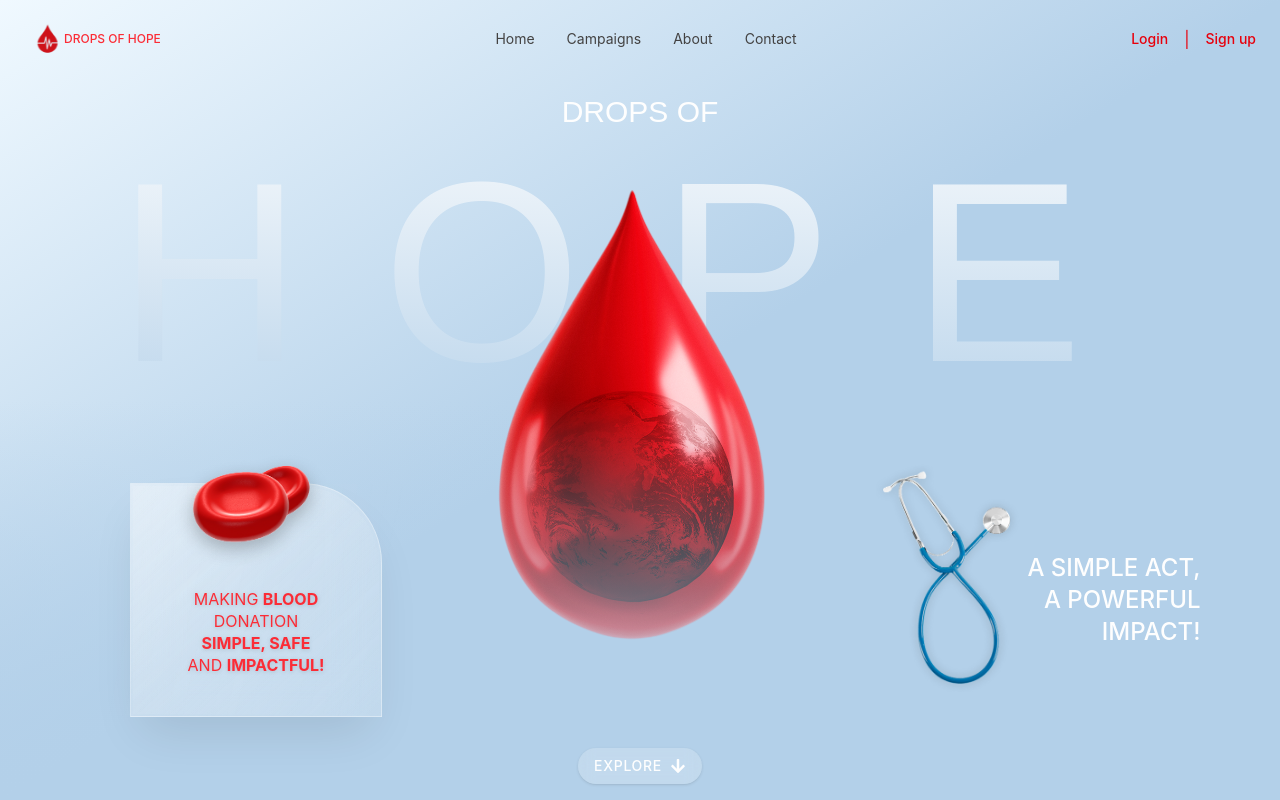
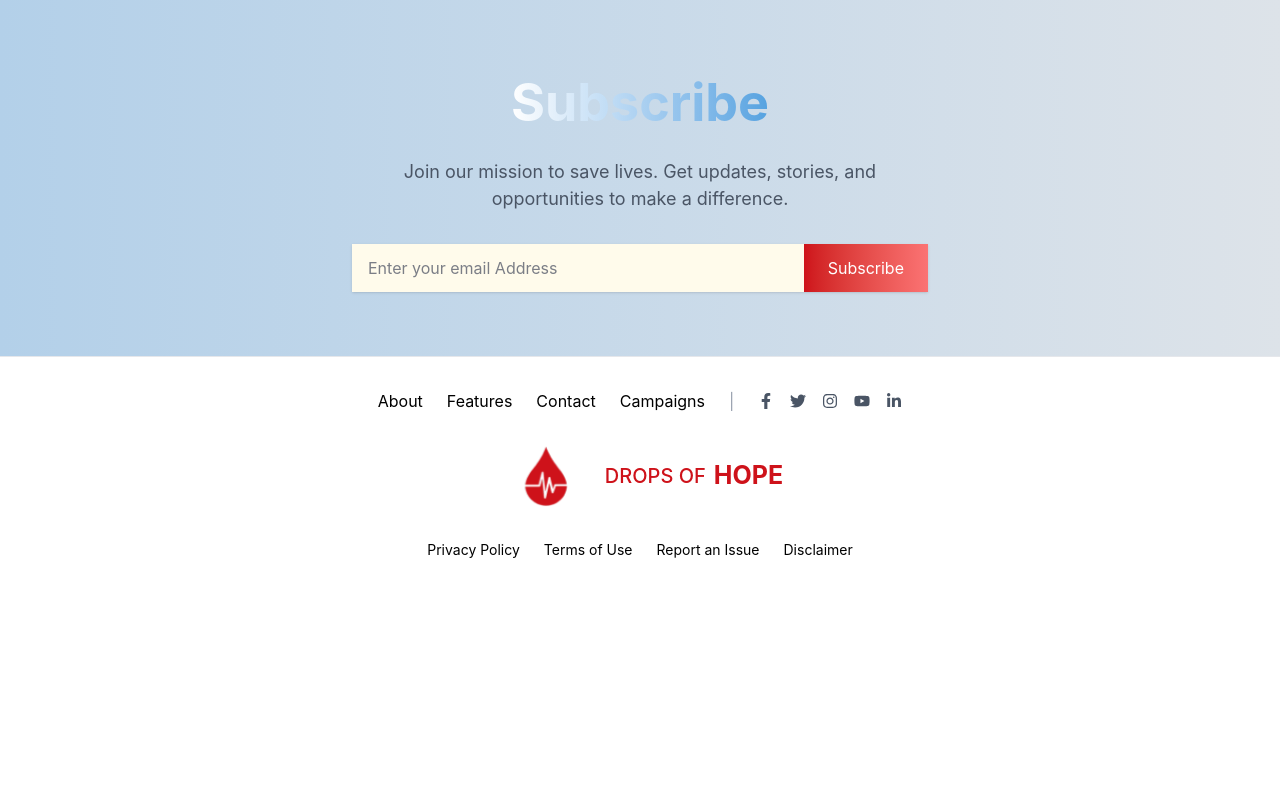
Before and after one commit to Drops-of-Hope/doh_web_frontend, a Next.js app: page / in a window 1280 px wide. Shown: the top 800 px of the page. Built offline with nearby package versions, Linux system fonts and the light colour scheme.

Commit message:
feat:Footer implementation

```diff
--- a/src/app/page.tsx
+++ b/src/app/page.tsx
@@ -1,14 +1,16 @@
-import { Hero, NavBar } from "@/components";
+import { Hero, NavBar, Footer } from "@/components";
 
 export default function Home() {
 
   return (
     <main>
-      <NavBar />
+      {/* <NavBar />
       <Hero />
       <div id="section-1" className="h-[100vh] flex flex-col items-center justify-center">
         next section to test the hero button scrollable function
-      </div>
+      </div> */}
+
+      <Footer />
     </main>
   );
 }
--- a/src/components/index.ts
+++ b/src/components/index.ts
@@ -7,6 +7,7 @@ import MobileMenu from "./organisms/MobileMenu";
 import Logo from "./atoms/Logo";
 import StatCard from "./molecules/StatCard";
 import DonationBanner  from "./organisms/DonationBanner";
+import Footer from "./organisms/Footer";
 
 export {
     Button,
@@ -17,5 +18,6 @@ export {
     MobileMenu,
     Logo,
     StatCard,
-    DonationBanner
+    DonationBanner,
+    Footer
 }
--- /dev/null
+++ b/src/components/organisms/Footer.tsx
@@ -0,0 +1,82 @@
+import React from 'react';
+import Image from 'next/image';
+import {
+  FaFacebookF,
+  FaTwitter,
+  FaInstagram,
+  FaYoutube,
+  FaLinkedinIn,
+} from 'react-icons/fa';
+
+export default function Footer() {
+  return (
+    <div className="w-full">
+      {/* Subscribe Section */}
+      <section className="bg-gradient-to-r from-[#B3D0E9] to-[#DDE3E9] text-center py-16 px-4">
+        <h2 className="text-[52px] font-bold mb-4">
+        <span className="bg-gradient-to-r from-[#FFFFFF] to-[#55A2E0] bg-clip-text text-transparent font-Roboto">
+            Subscribe
+        </span>
+        </h2>
+        <p className="text-gray-600 max-w-xl mx-auto mb-8 text-[18px] font-Roboto">
+          Join our mission to save lives. Get updates, stories, and <br/> opportunities to make a difference.
+        </p>
+
+        <div className="flex justify-center">
+          <div className="flex w-full max-w-xl overflow-hidden shadow">
+            <input
+              type="email"
+              placeholder="Enter your email Address"
+              className="w-full px-4 py-3 outline-none bg-amber-50 placeholder-[#7B7E86] font-Roboto text-[16px]"
+            />
+            <button className="bg-gradient-to-r from-[#CE121A] to-[#FB7373] text-white px-6 text-[16px] font-Roboto">
+              Subscribe
+            </button>
+          </div>
+        </div>
+      </section>
+
+      {/* Footer Section */}
+      <footer className="bg-white border-t border-gray-200 text-center">
+        <div className="py-8 px-4">
+          {/* Top Nav Links */}
+          <div className="flex flex-wrap justify-center items-center gap-6 mb-4 text-black text-[16px] font-Roboto font-weight-400">
+            <a href="#">About</a>
+            <a href="#">Features</a>
+            <a href="#">Contact</a>
+            <a href="#">Campaigns</a>
+            <span className="text-gray-400">|</span>
+            <div className="flex gap-4 text-gray-600">
+              <FaFacebookF />
+              <FaTwitter />
+              <FaInstagram />
+              <FaYoutube />
+              <FaLinkedinIn />
+            </div>
+          </div>
+
+          {/* Logo */}
+          <div className="flex justify-center items-center gap-2 mb-4 objectFit-contain">
+            <Image
+                src="/assets/logo.png"
+                alt="Drops of Hope"
+                width={100}
+                height={120}
+
+            />
+            <span className="font-medium text-[#CE121A] text-[20px]">DROPS OF</span>
+            <span className="font-bold text-[#CE121A] text-[25px]">HOPE</span>
+          </div>
+
+          {/* Bottom Links */}
+          <div className="text-black flex flex-wrap justify-center gap-6 text-[14px] font-Roboto font-weight-200">
+            <a href="#">Privacy Policy</a>
+            <a href="#">Terms of Use</a>
+            <a href="#">Report an Issue</a>
+            <a href="#">Disclaimer</a>
+          </div>
+        </div>
+      </footer>
+    </div>
+  );
+}
```
